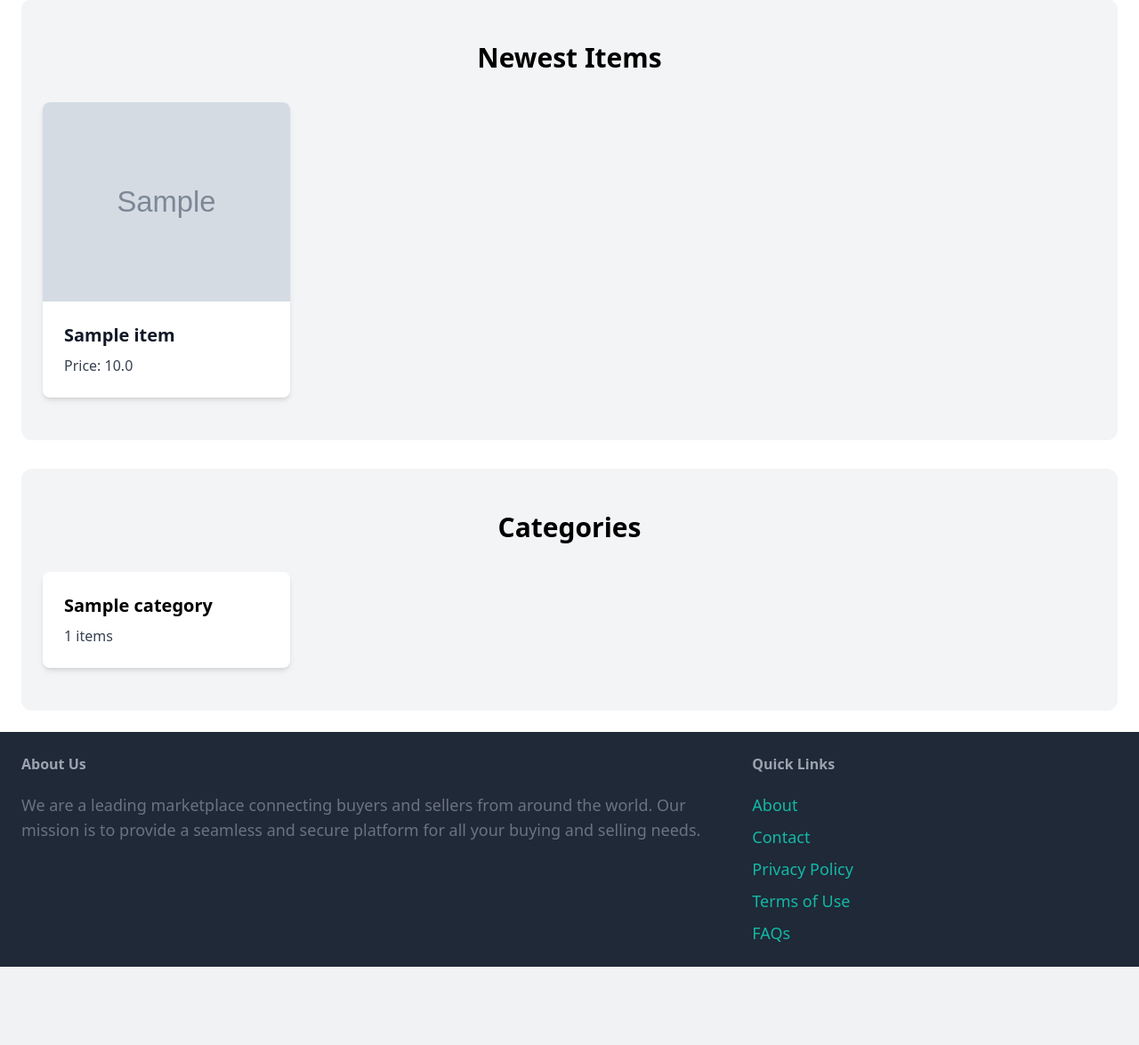
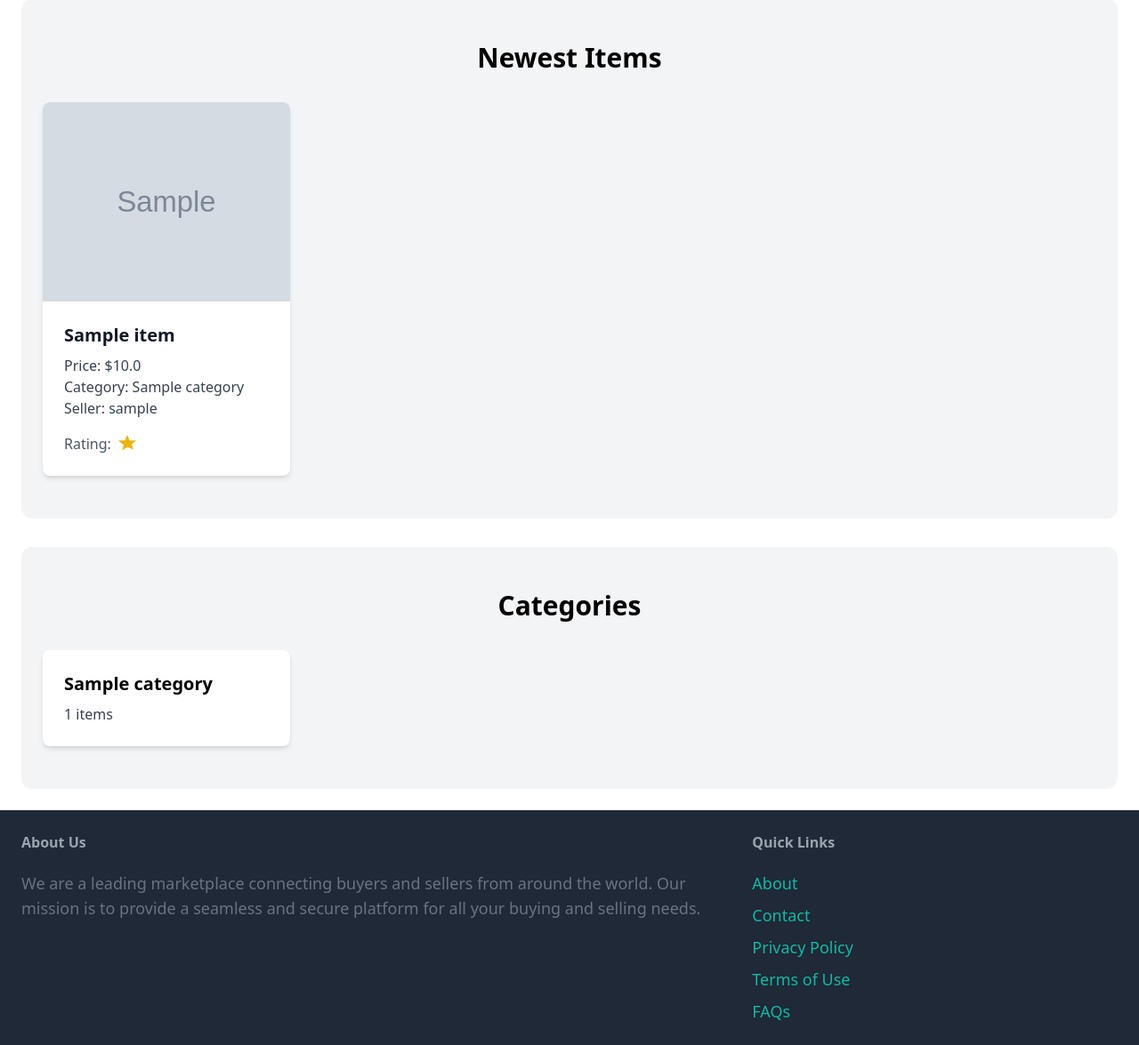
Before and after one commit to natnaeldejenekebede/Simple-Marketplace-with-Django, a Django app: template core/templates/core/index.html in a window 1280 px wide. Shown: the part 134-1309 px from the top of the page at 89% size. Before the commit the page ends 1221 px from the top, so only its background shows below. Run offline with Django 4.2, Linux system fonts and the light colour scheme; the template is opened without the code that fills it: values that come from a table or form of the project are taken from there, others are empty; tables that the repository leaves empty hold one stand-in row (values such as "Sample post"); grey boxes marked "Sample" are stand-in pictures; some libraries are stand-ins or nearby versions.

Commit message:
Update index.html

```diff
--- a/core/templates/core/index.html
+++ b/core/templates/core/index.html
@@ -8,7 +8,7 @@
 
         <div class="grid grid-cols-1 sm:grid-cols-2 md:grid-cols-3 lg:grid-cols-4 gap-6">
             {% for item in items %}
-                <div class="rounded-lg bg-white shadow-md overflow-hidden">
+                <div class="rounded-lg bg-white shadow-md overflow-hidden transition duration-300 transform hover:scale-105">
                     <a href="{% url 'item:detail' item.id %}">
                         <img src="{{ item.image.url }}" class="w-full h-56 object-cover object-center" alt="{{ item.name }}">
                     </a>
@@ -16,7 +16,15 @@
                         <h2 class="text-xl font-semibold mb-2">
                             <a href="{% url 'item:detail' item.id %}" class="text-gray-900 hover:text-teal-500">{{ item.name }}</a>
                         </h2>
-                        <p class="text-gray-700">Price: {{ item.price }}</p>
+                        <p class="text-gray-700">Price: ${{ item.price }}</p>
+                        <p class="text-gray-700">Category: {{ item.category }}</p>
+                        <p class="text-gray-700">Seller: {{ item.created_by }}</p>
+                        <div class="flex items-center mt-4">
+                            <span class="text-gray-600 mr-2">Rating:</span>
+                                <svg xmlns="http://www.w3.org/2000/svg" class="h-5 w-5 text-yellow-500" viewBox="0 0 20 20" fill="currentColor">
+                                    <path fill-rule="evenodd" d="M10 0l2.55 6.17H20l-5.05 4.23 1.91 5.95L10 13.83l-5.86 3.52 1.91-5.95L0 6.17h7.45L10 0z" clip-rule="evenodd" />
+                                </svg>
+                        </div>
                     </div>
                 </div>
             {% endfor %}
@@ -28,7 +36,7 @@
 
         <div class="grid grid-cols-1 sm:grid-cols-2 md:grid-cols-3 lg:grid-cols-4 gap-6">
             {% for category in categories %}
-                <div class="rounded-lg bg-white shadow-md overflow-hidden">
+                <div class="rounded-lg bg-white shadow-md overflow-hidden transition duration-300 transform hover:scale-105">
                     <a href="#" class="block">
                         <div class="p-6">
                             <h2 class="text-xl font-semibold mb-2">{{ category.name }}</h2>
```
